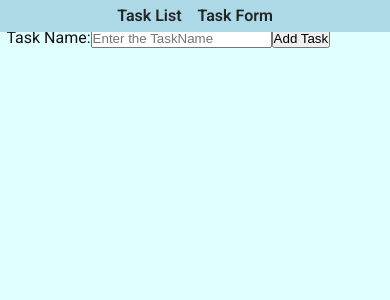
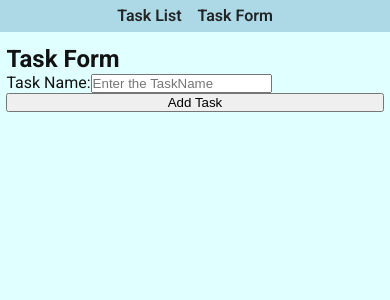
Before and after one commit to Espadv69/Course-2025, a React (Vite) app in the folder TaskList/: page /form in a window 390 px wide. Shown: the top 300 px of the page. Built offline with nearby package versions, Linux system fonts and the light colour scheme; the HTML template or start-up script is replaced by a standard one.

Commit message:
Add styles for TaskForm component to enhance layout and responsiveness

```diff
--- a/TaskList/src/components/TaskForm/TaskForm.css
+++ b/TaskList/src/components/TaskForm/TaskForm.css
@@ -0,0 +1,8 @@
+.task__form {
+  margin: 45px auto;
+  width: 100%;
+  max-width: 400px;
+
+  display: flex;
+  flex-direction: column;
+}
```
